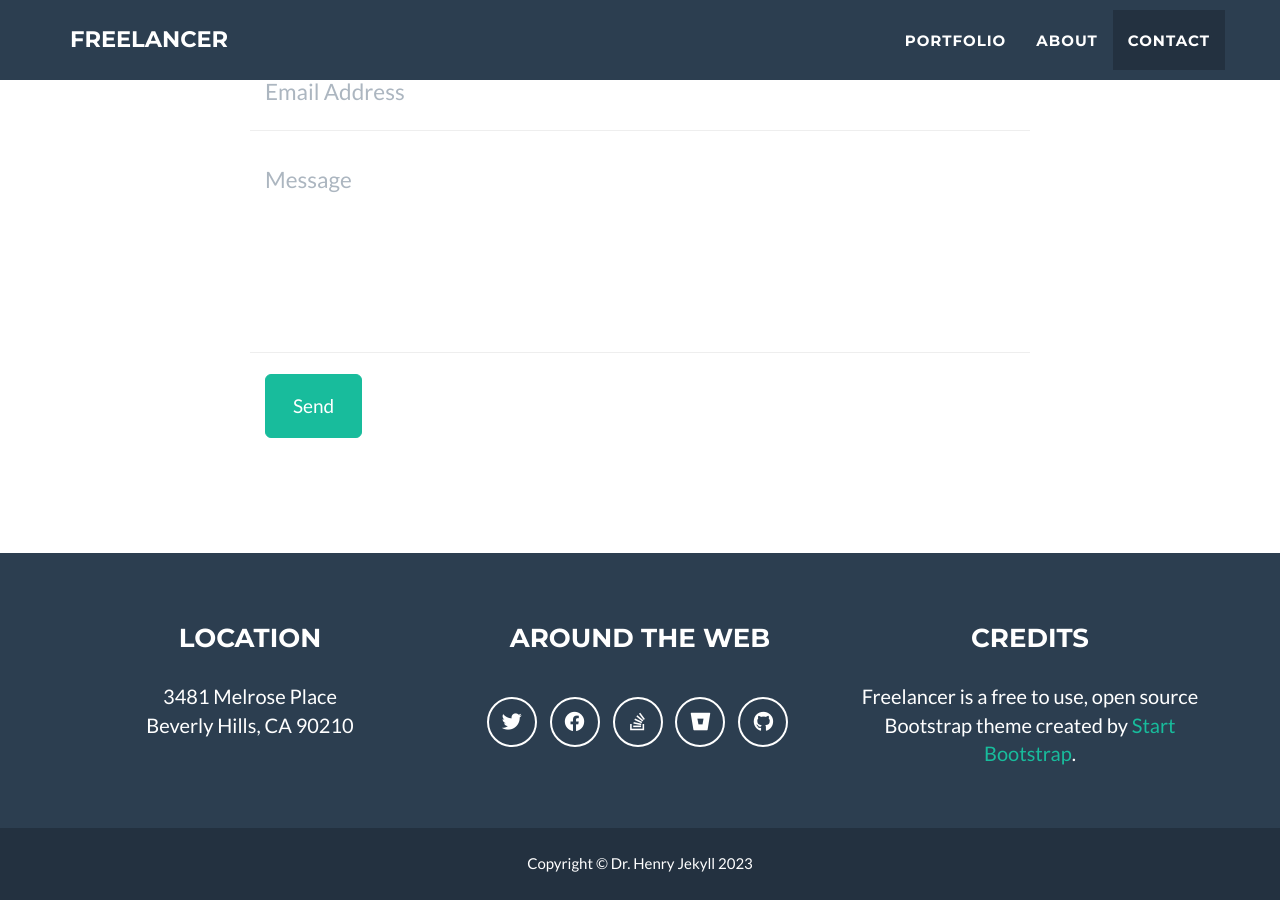
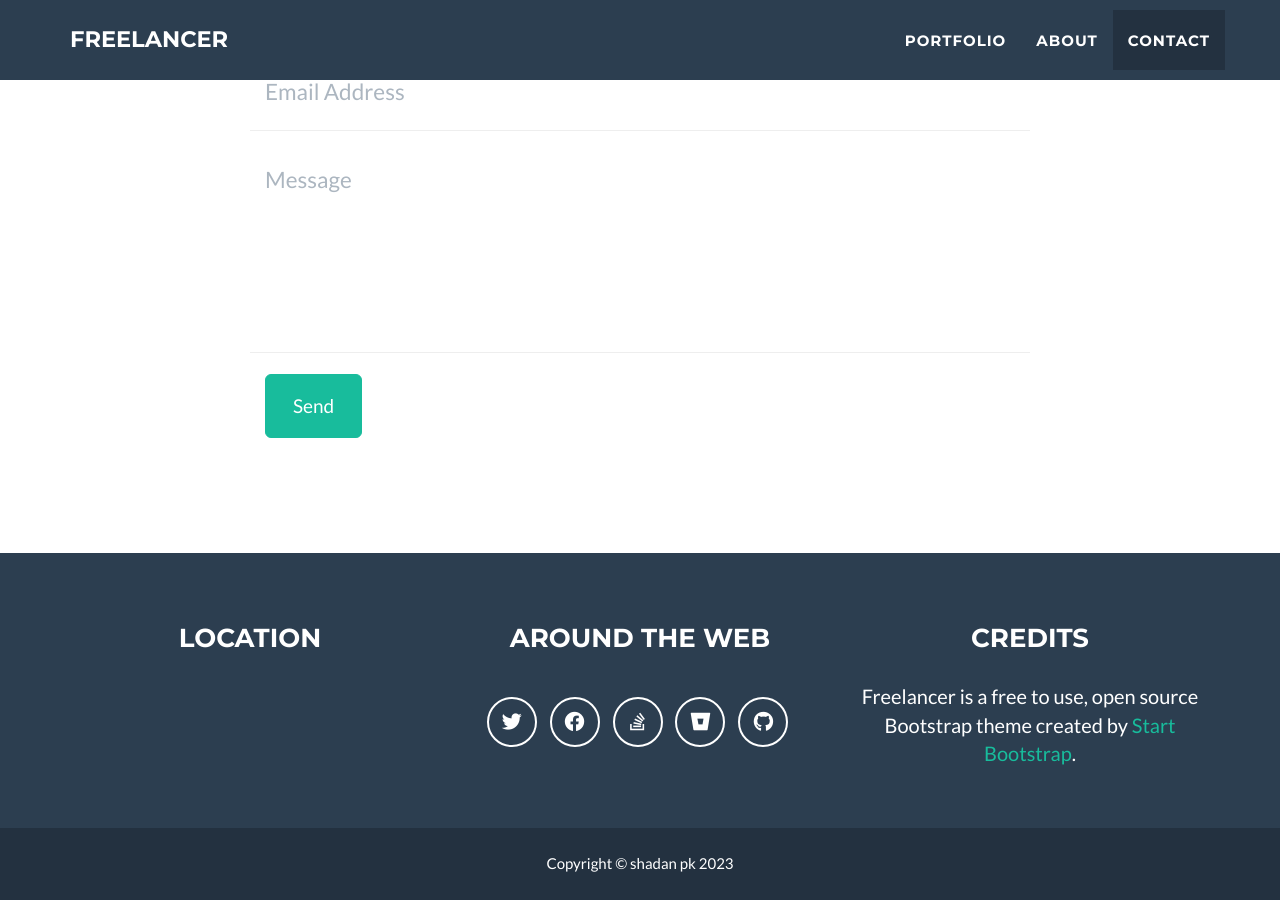
Before and after one commit to shadanpk/shadanpk.github.io, a Jekyll site: the page built from _posts/2014-07-18-project-1.markdown, in a window 1280 px wide and 900 px high, scrolled down 2492 px. Built offline with Jekyll 4.4.1, drawn with Linux system fonts in a browser that asks for light colours.

Commit message:
Update _config.yml

```diff
--- a/_config.yml
+++ b/_config.yml
@@ -1,11 +1,11 @@
 # Site settings
 title: Freelancer
-email: your-email@domain.com
-url: https://github.com/jeromelachaud/freelancer-theme
+email: sshadanpk@gmail.com
+url: https://shadanpk.github.io
 description: "Write an awesome description for your new site here. You can edit this line in _config.yml. It will appear in your document head meta (for Google search results) and in your feed.xml site description."
 keywords: "your keywords, separated by commas"
 skills: "Web Developer - Graphic Artist - User Experience Designer"
-meta_author: LastName FirstName
+meta_author: pk shadan
 
 # Google webmaster tools
 google_verify:
@@ -32,7 +32,7 @@ color:
 
 # Footer settings
 footer:
-  copyright: Dr. Henry Jekyll
+  copyright: shadan pk
   location: Location
   social: Around the Web
   credits: Credits
@@ -52,8 +52,8 @@ social:
 
 # Postal address (add as many lines as necessary)
 address:
-  - line: 3481 Melrose Place
-  - line: Beverly Hills, CA 90210
+  - line:
+  - line:
 
 # Credits content
 credits: 'Freelancer is a free to use, open source Bootstrap theme created by <a href="http://startbootstrap.com">Start Bootstrap</a>.'
```
